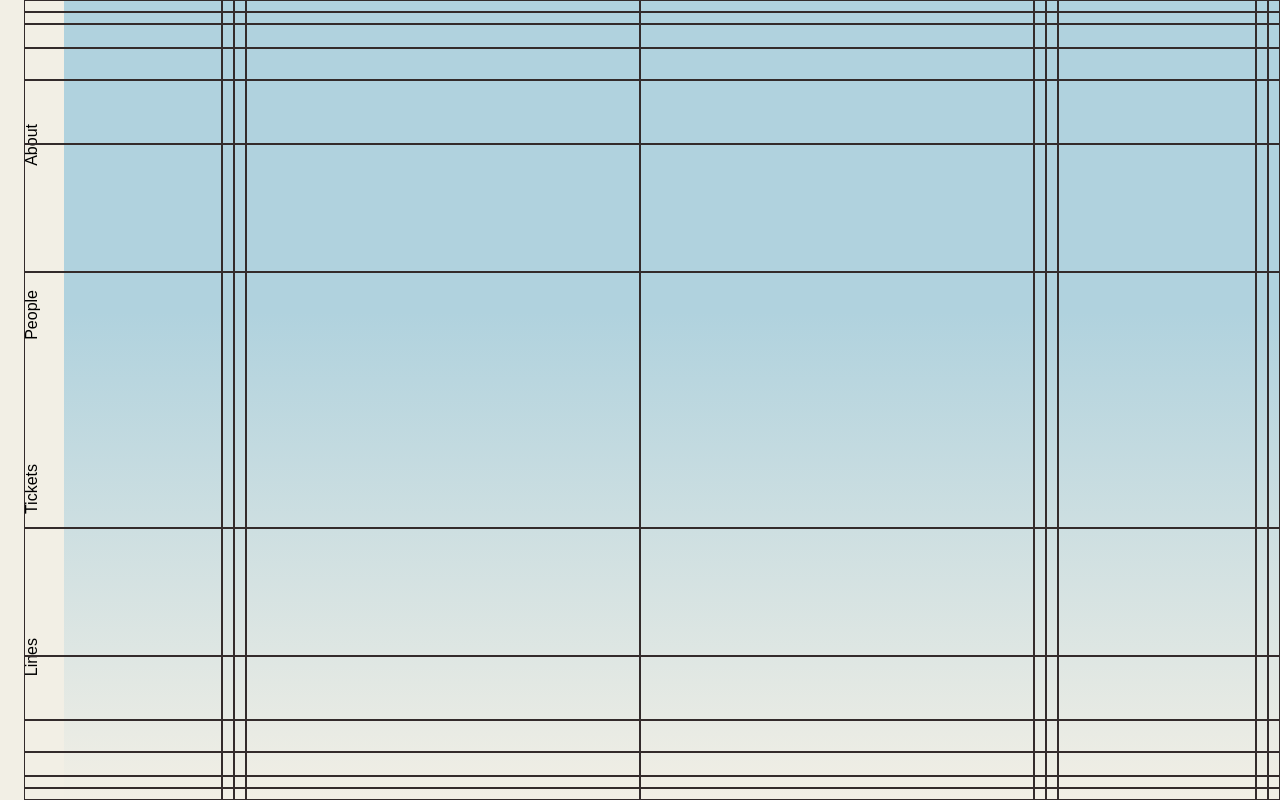
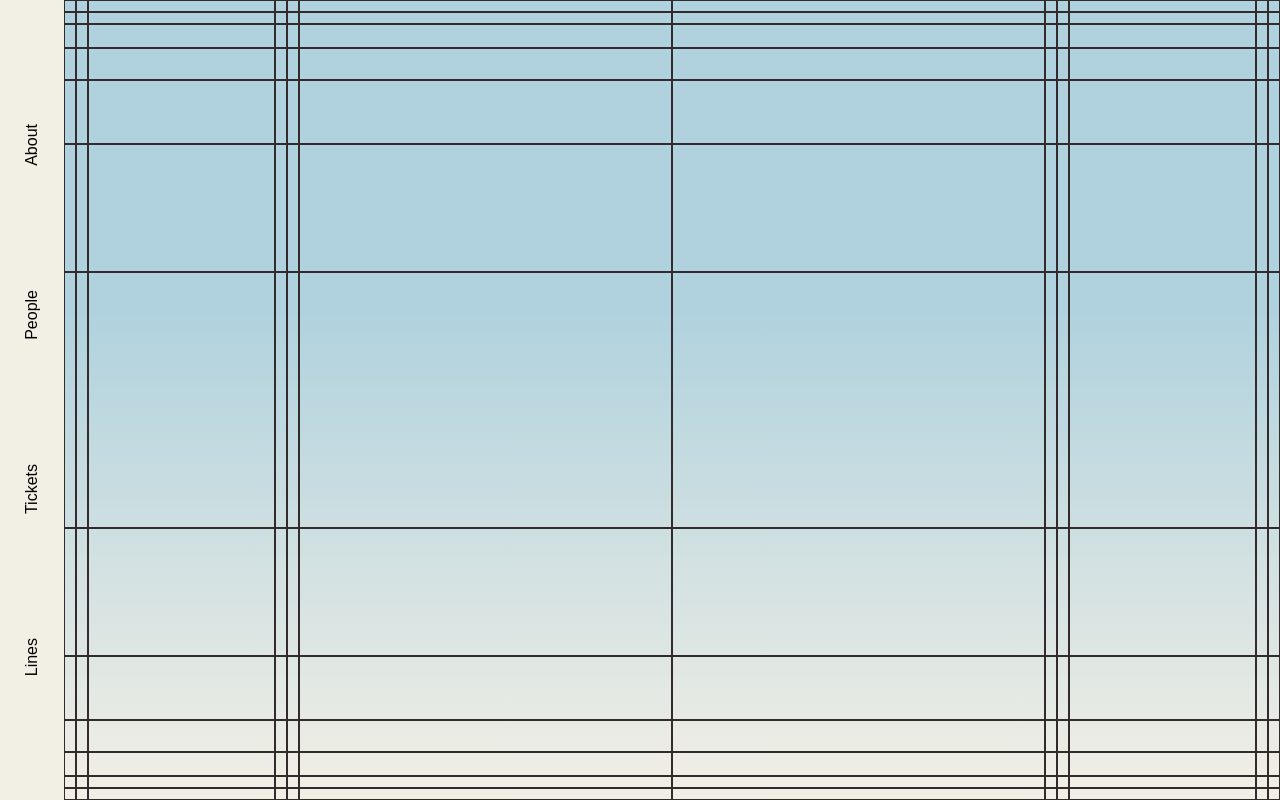
Before and after one commit to lunar-gala/2026-fable, a Next.js app: page /Act1 in a window 1280 px wide. Built offline with nearby package versions, Linux system fonts and the light colour scheme; a web font is replaced by a local one.

Commit message:
act1 background yay

```diff
--- a/src/app/Act1/page.tsx
+++ b/src/app/Act1/page.tsx
@@ -1,14 +1,9 @@
 import Act1 from "../components/Act1/Act1";
 import NavBar from "../components/NavBar";
-import { COLORS } from "../constants";
 
 export default function Act1Page() {
   return (
-    <main
-      className="relative w-full h-screen overflow-hidden"
-    //   style={{ background: 'linear-gradient(180deg, #1a1a2e 0%, #16213e 50%, #0f3460 100%)' }}
-
-    >
+    <main className="relative w-full h-screen overflow-hidden">
       <NavBar />
       <Act1 />
       <section className="h-screen" />
--- a/src/app/components/Act1/Act1.tsx
+++ b/src/app/components/Act1/Act1.tsx
@@ -1,10 +1,7 @@
 "use client";
 import './Act1.css';
 import { useEffect, useRef } from "react";
-import { motion, useScroll, useTransform } from "motion/react";
-
-
-
+import { motion, useTransform } from "motion/react";
 
 interface CellConfig {
     size: "smallsmall" | "smallquarter" | "smallhalf" | "halfeighth" | "fullfull";
@@ -147,9 +144,14 @@ export default function LandingAnimation() {
 
     return (
         <div className="gradient-grid"
-             ref={gridRef}
-             style={{
-            background: 'linear-gradient(180deg, #B0D2DE 39%, #F2EFE5 100%)' }}>
+            ref={gridRef}
+            style={{
+            background: 'linear-gradient(180deg, #B0D2DE 39%, #F2EFE5 100%)',
+            width: '95%',
+            position: "fixed",
+            top: 0,
+            left: "5%"
+        }}>
             {rows.map((row, rowIdx) => (
                 <div className={row.rowClass} key={rowIdx}>
                     {row.cells.map((cell, cellIdx) => (
```
